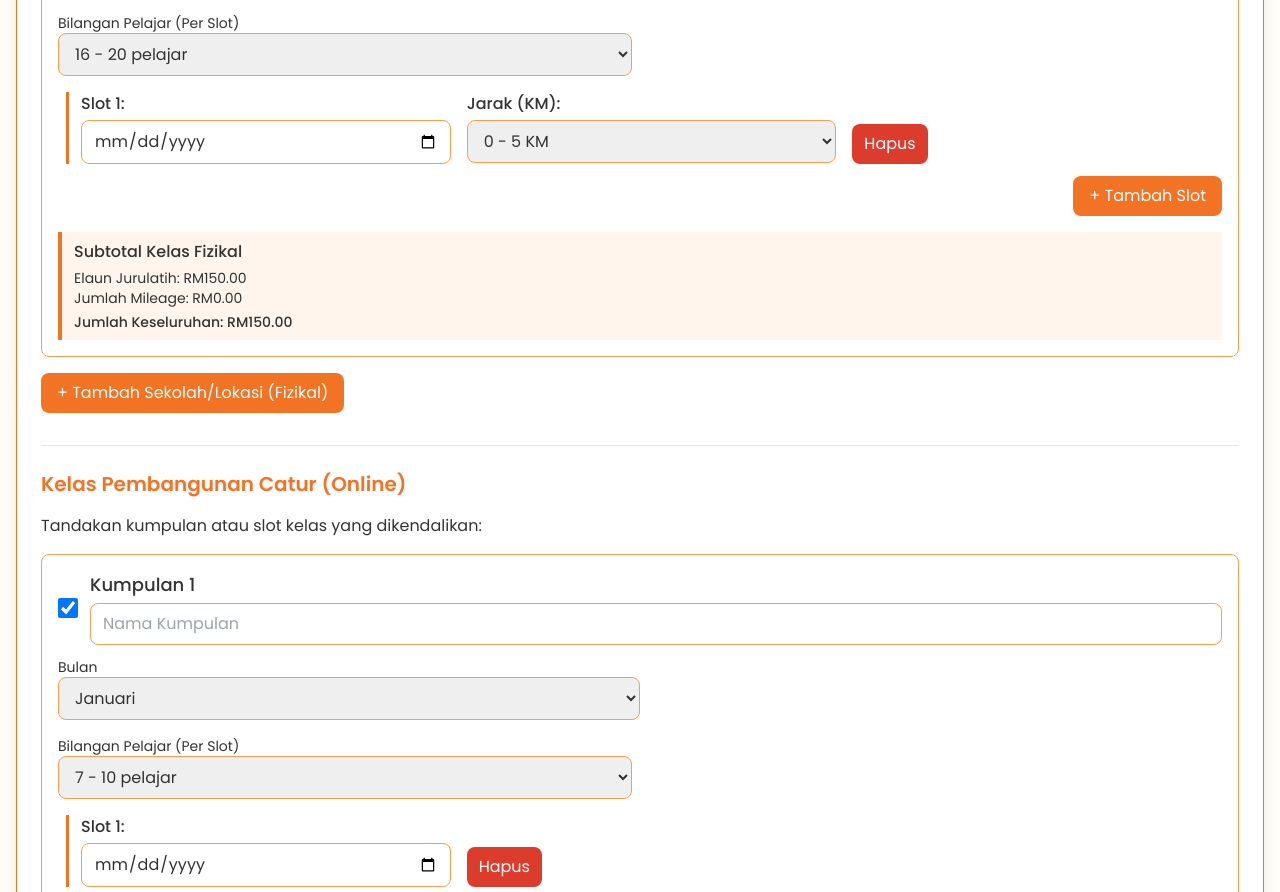
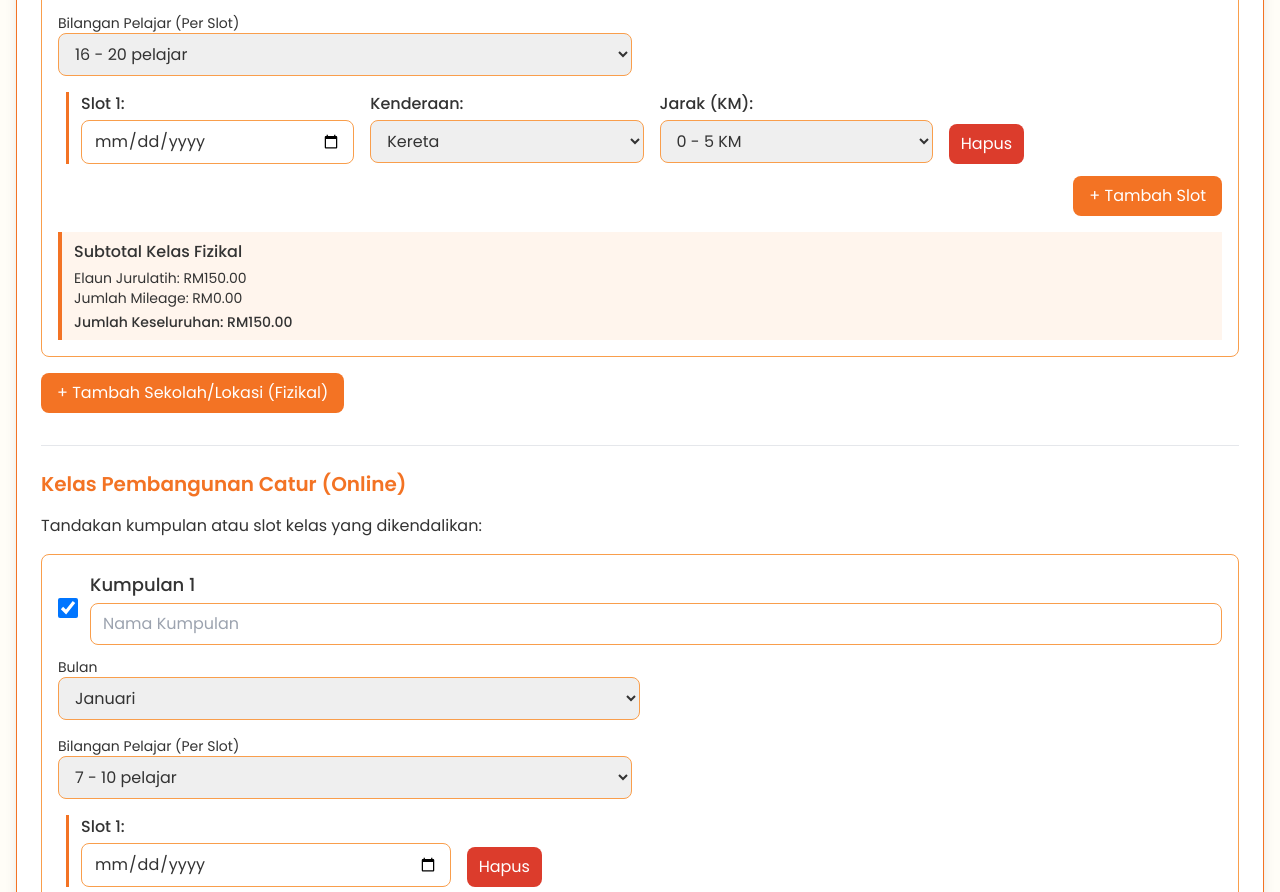
Before and after one commit to luqmanjuhar/chesstrainercalculator, a plain HTML site: page index.html in a window 1280 px wide. Shown: the part 851-1743 px from the top of the page. Drawn offline with nearby package versions, Linux system fonts and the light colour scheme.

Commit message:
Update index.html

```diff
--- a/index.html
+++ b/index.html
@@ -266,7 +266,12 @@
             <div class="subtotal-box mt-4"><h4 class="font-medium text-dark-text">Subtotal Kelas Pembangunan</h4><div class="subtotal-details text-sm mt-1"><p>Elaun Jurulatih: <span class="subtotal-pelajar">RM0</span></p><p class="font-medium mt-1">Jumlah Keseluruhan: <span class="subtotal-jumlah">RM0</span></p></div></div></div>`;
 
     const slotFizikalTemplate = (count) => `
-        <div class="slot-container"><div class="grid grid-cols-1 md:grid-cols-3 gap-4"><div><span class="font-medium text-dark-text">Slot ${count}:</span><input type="date" class="slot-tarikh w-full mt-1 px-3 py-2 border border-tertiary rounded-lg"></div><div><span class="font-medium text-dark-text">Jarak (KM):</span><select class="slot-jarak w-full mt-1 px-3 py-2 border border-tertiary rounded-lg"><option value="0">0 - 5 KM</option><option value="10">6 - 10 KM</option><option value="20">11 - 20 KM</option><option value="30">21 - 30 KM</option><option value="40">31 - 40 KM</option><option value="60">41 - 50 KM</option></select></div><div class="flex items-end"><button class="hapus-slot px-3 py-2 bg-secondary text-white rounded-lg hover:bg-secondary-hover transition">Hapus</button></div></div></div>`;
+        <div class="slot-container"><div class="grid grid-cols-1 md:grid-cols-4 gap-4">
+            <div><span class="font-medium text-dark-text">Slot ${count}:</span><input type="date" class="slot-tarikh w-full mt-1 px-3 py-2 border border-tertiary rounded-lg"></div>
+            <div><span class="font-medium text-dark-text">Kenderaan:</span><select class="slot-kenderaan w-full mt-1 px-3 py-2 border border-tertiary rounded-lg"><option value="kereta">Kereta</option><option value="motor">Motor</option></select></div>
+            <div><span class="font-medium text-dark-text">Jarak (KM):</span><select class="slot-jarak w-full mt-1 px-3 py-2 border border-tertiary rounded-lg"><option value="0">0 - 5 KM</option><option value="10">6 - 10 KM</option><option value="20">11 - 20 KM</option><option value="30">21 - 30 KM</option><option value="40">31 - 40 KM</option><option value="60">41 - 50 KM</option></select></div>
+            <div class="flex items-end"><button class="hapus-slot px-3 py-2 bg-secondary text-white rounded-lg hover:bg-secondary-hover transition">Hapus</button></div>
+        </div></div>`;
 
     const slotPembangunanTemplate = (count) => `
         <div class="slot-container"><div class="grid grid-cols-1 md:grid-cols-3 gap-4"><div><span class="font-medium text-dark-text">Slot ${count}:</span><input type="date" class="slot-tarikh w-full mt-1 px-3 py-2 border border-tertiary rounded-lg"></div><div class="flex items-end"><button class="hapus-slot px-3 py-2 bg-secondary text-white rounded-lg hover:bg-secondary-hover transition">Hapus</button></div></div></div>`;
@@ -359,7 +364,14 @@
         const elaunPerSlot = parseFloat(lokasiDiv.querySelector('.pelajar-rate').value) || 0;
         const slots = lokasiDiv.querySelectorAll('.slot-container');
         let totalElaunPelajar = slots.length * elaunPerSlot;
-        let totalJarak = Array.from(slots).reduce((acc, slot) => acc + (parseFloat(slot.querySelector('.slot-jarak')?.value) || 0), 0);
+        let totalJarak = Array.from(slots).reduce((acc, slot) => {
+            const kenderaan = slot.querySelector('.slot-kenderaan')?.value;
+            let mileage = parseFloat(slot.querySelector('.slot-jarak')?.value) || 0;
+            if (kenderaan === 'motor') {
+                mileage = mileage / 2;
+            }
+            return acc + mileage;
+        }, 0);
 
         const totalLokasi = totalElaunPelajar + totalJarak;
         lokasiDiv.querySelector('.subtotal-pelajar').textContent = `RM${totalElaunPelajar.toFixed(2)}`;
```
